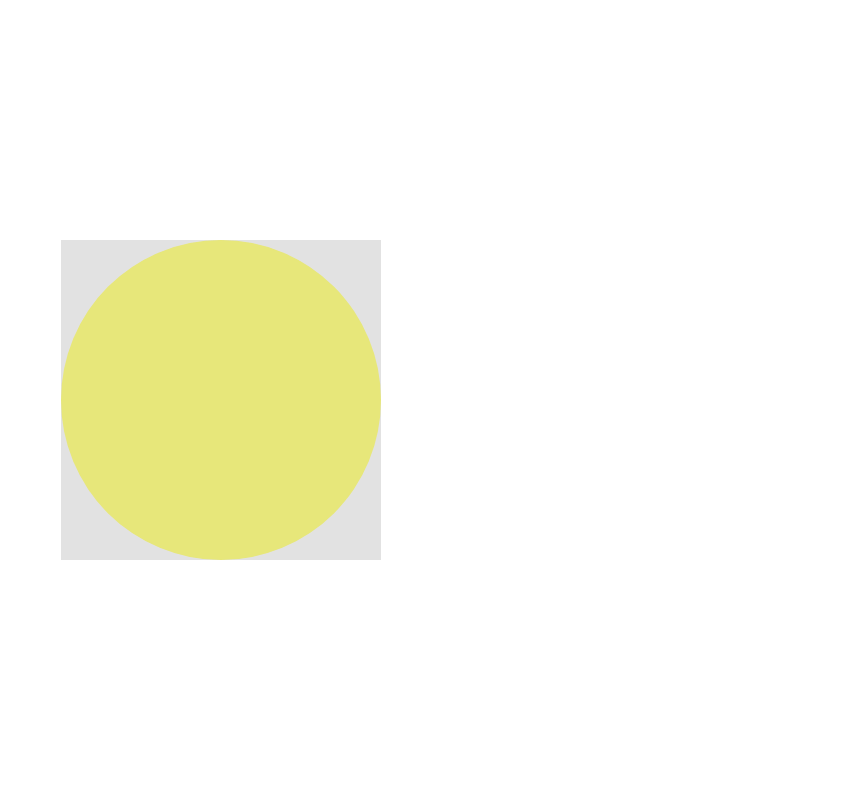
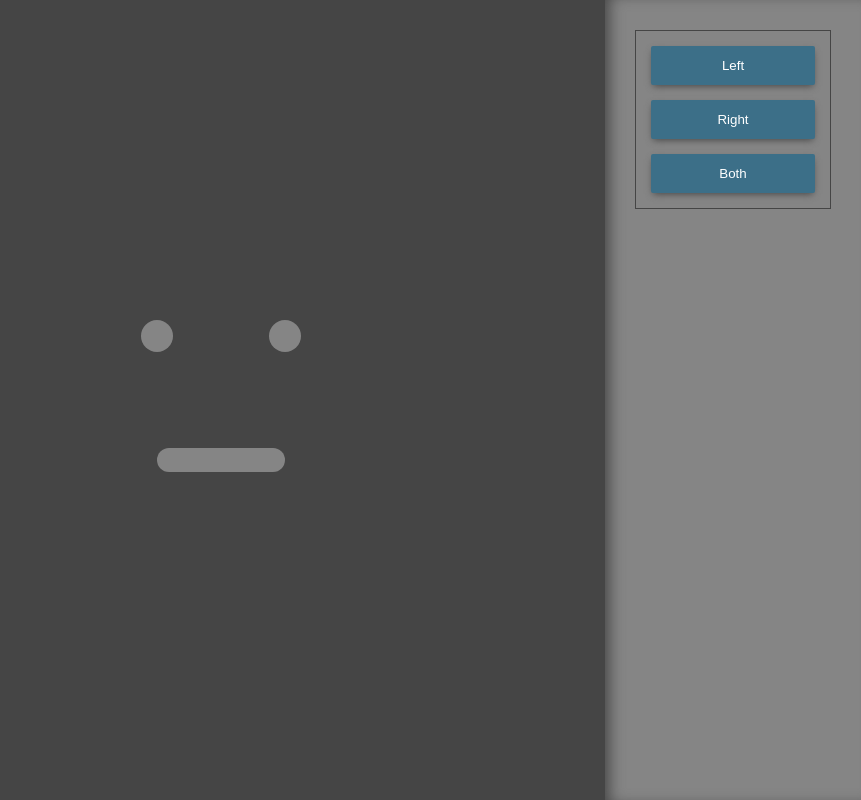
Before and after one commit to Artificss/smiley-face, a plain HTML site: page src/index.html in a window 1280 px wide. Shown: the whole page, without its empty margins (419-1280 px from the left). Drawn offline with nearby package versions, Linux system fonts and the light colour scheme.

Commit message:
first lines ...

```diff
--- a/src/index.html
+++ b/src/index.html
@@ -3,11 +3,28 @@
     <head>
         <meta charset="utf-8">
         <title>Smiley Face by Artificss</title>
-        <link rel="stylesheet" href="style.css">
+        <link rel="stylesheet" href="./css/style.css">
     </head>
     <body>
         <div class="container">
-            <div class="face"></div>
+            <div class="face">
+                <div class="eye left"></div>
+                <div class="eye right"></div>
+                <div class="mouth"></div>
+            </div>
         </div>
+        <div class="group-action">
+            <div class="opener"></div>
+            <div class="group blink">
+                <button id="blink-left">Left</button>
+                <button id="blink-right">Right</button>
+                <button id="blink-both">Both</button>
+            </div>
+        </div>
+        <script
+        src="https://code.jquery.com/jquery-3.2.1.min.js"
+        integrity="sha256-hwg4gsxgFZhOsEEamdOYGBf13FyQuiTwlAQgxVSNgt4="
+        crossorigin="anonymous"></script>
+        <script type="text/javascript" src="./js/main.js"></script>
     </body>
 </html>
--- /dev/null
+++ b/src/js/main.js
@@ -0,0 +1,3 @@
+jQuery(document).ready(function($){
+
+});
--- /dev/null
+++ b/src/scss/style.scss
@@ -0,0 +1,109 @@
+$greyBold: #454545;
+$greyMain: #858585;
+$yellowMain: #E7E77A;
+
+$defaultTransition: all 0.2s linear;
+
+* {
+    box-sizing: border-box;
+}
+
+html, body {
+    position: relative;
+    width: 100%;
+    height: 100%;
+    margin: 0;
+    padding: 0;
+    background: $greyBold;
+}
+
+.container {
+    position: absolute;
+    width: 25vw;
+    height: 25vw;
+    top: 50%;
+    left: 50%;
+    background: transparent;
+    text-align: center;
+    transform: translate(-50%, -50%);
+}
+
+.face {
+    position: relative;
+    width: 100%;
+    height: 100%;
+    border-radius: 50%;
+
+    &.yellow {
+        background: $yellowMain;
+    }
+
+    .eye {
+        position: absolute;
+        width: 10%;
+        height: 10%;
+        top: 25%;
+        border-radius: 50%;
+        background: $greyMain;
+        transition: $defaultTransition;
+
+        &.left {
+            left: 25%;
+        }
+        &.right {
+            right: 25%;
+        }
+        &.blink {
+            height: 3%;
+            top: 30%;
+            border-radius: 500px;
+        }
+    }
+    .mouth {
+        position: absolute;
+        width: 40%;
+        height: 7.5%;
+        left: 50%;
+        top: 65%;
+        border-radius: 1000px;
+        background: $greyMain;
+        transform: translateX(-50%);
+        &.surprise {
+            width: 30%;
+            height: 30%;
+            top: 55%;
+            border-radius: 50%;
+        }
+    }
+}
+
+button {
+    display: block;
+    width: 100%;
+    margin: 15px 0;
+    padding: 12px;
+    border: none;
+    border-radius: 2px;
+    background: #3c6f88;
+    color: #fff;
+    box-shadow: 0px 3px 7px -2px $greyBold;
+    cursor: pointer;
+    outline: none;
+    transition: $defaultTransition;
+}
+
+.group-action {
+    position: fixed;
+    width: 20%;
+    height: 100%;
+    top: 0;
+    right: 0;
+    padding: 30px;
+    background: $greyMain;
+    overflow: auto;
+    box-shadow: 10px 0px 15px -6px $greyBold inset;
+    .group {
+        border: 1px solid $greyBold;
+        padding: 0 15px;
+    }
+}
```
Also changed, not shown: src/css/style.css (added), src/style.css (deleted), 1 other file.
